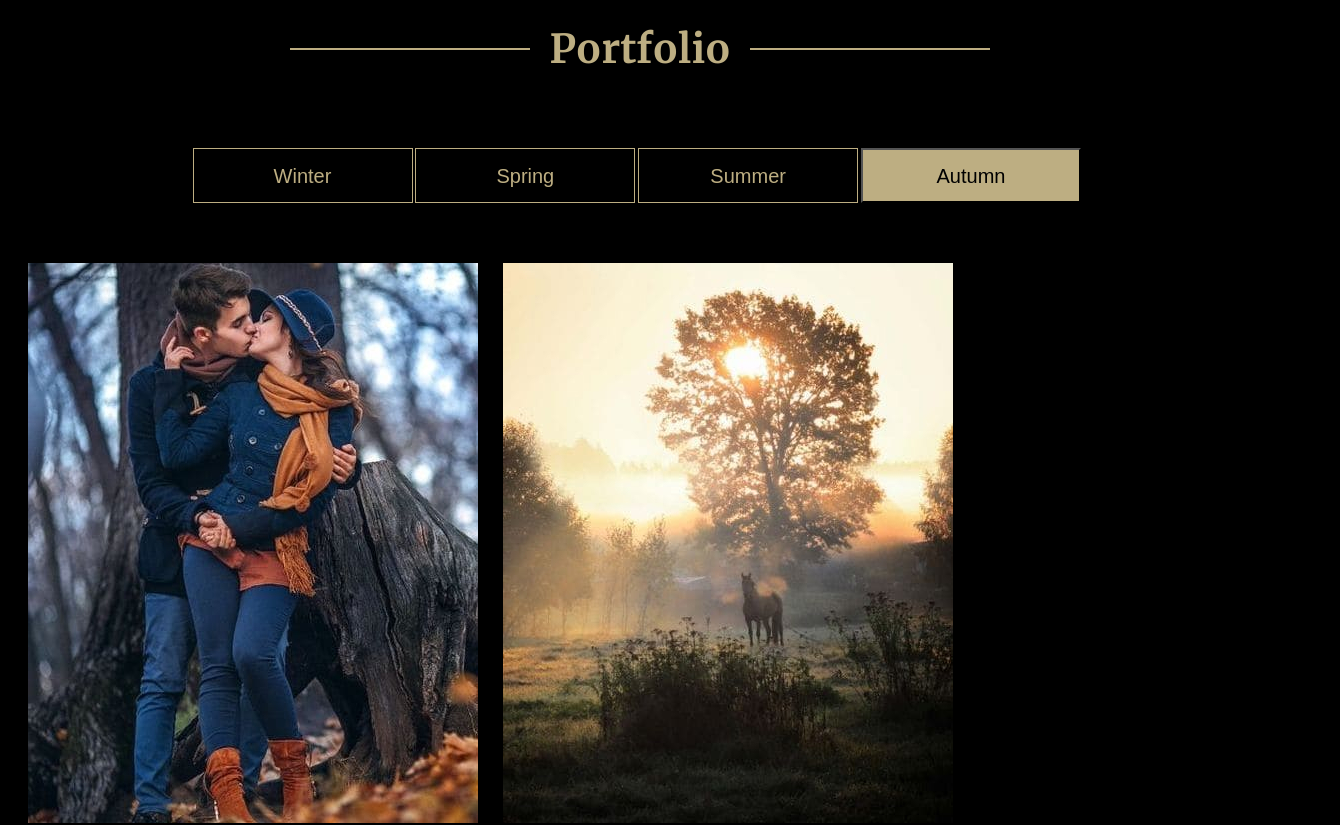
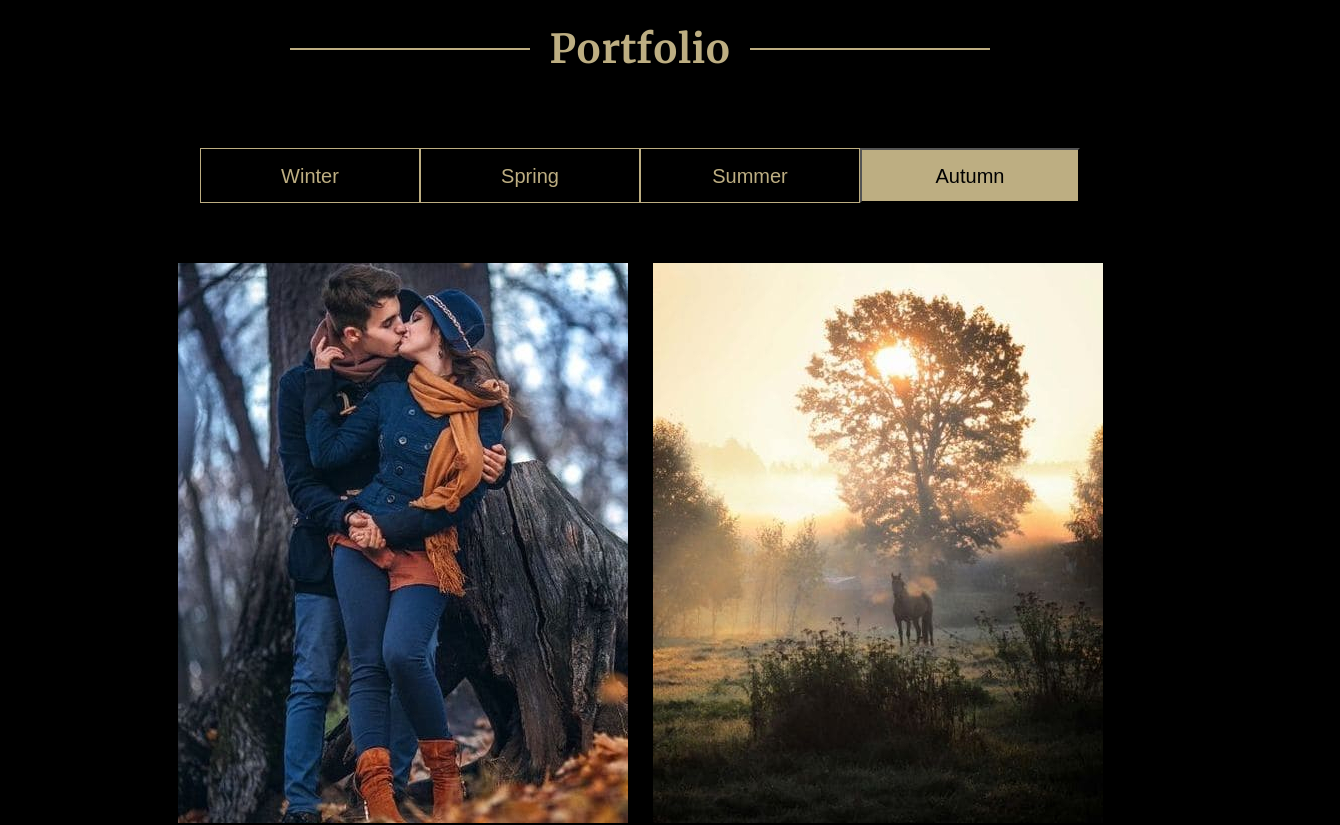
Before and after one commit to aliaksandrf/rsschool-cv, a website: page portfolio/index.html in a window 1280 px wide. Shown: the part 1520-2345 px from the top of the page, 1340 px wide, since content can reach past the window. Drawn offline with Linux system fonts and the light colour scheme.

Commit message:
fix: correct code in portfolio section for center

```diff
--- a/portfolio/sass/components/_portfolio.scss
+++ b/portfolio/sass/components/_portfolio.scss
@@ -1,4 +1,7 @@
 .portfolio__buttons-block{
+    display: flex;
+    flex-wrap: wrap;
+    justify-content: center;
     padding-top: 26px;
     max-width: 895px;
     margin: 0 auto;
@@ -12,6 +15,7 @@
     display: flex;
     gap: 25px;
     flex-wrap: wrap;
+    justify-content: center;
 }
 
 .portfolio{
--- a/portfolio/sass/components/_video.scss
+++ b/portfolio/sass/components/_video.scss
@@ -30,7 +30,8 @@
 }
 
 .video-player-big{
-    display: inline;
+    max-width: 100%;
+
 }
 
 @media (max-width: 768px) {
```
Also changed, not shown: portfolio/sass/style.css, 1 other file.
